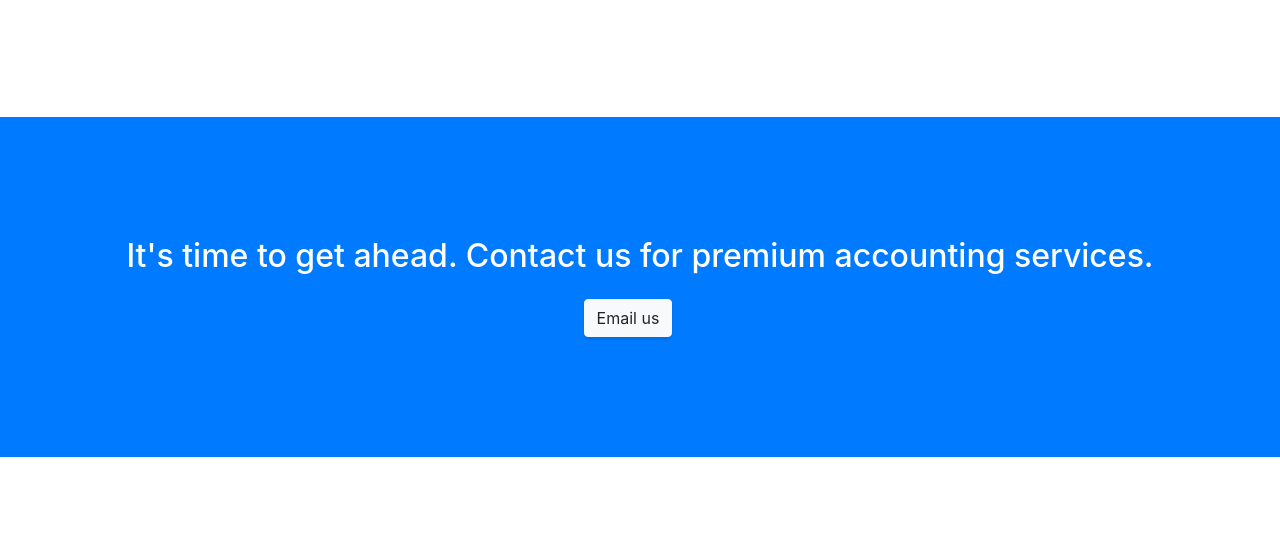
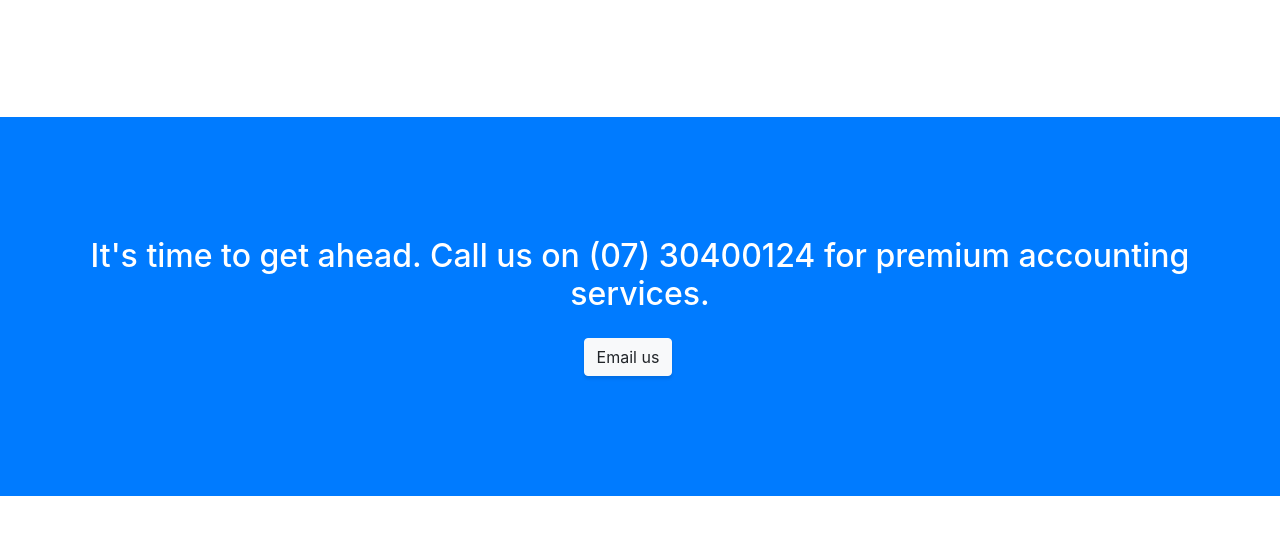
Before and after one commit to navdeep1990848/mlsaus, a website with bundled scripts: page index.html in a window 1280 px wide. Shown: the part 4115-4649 px from the top of the page. Built offline with nearby package versions, Linux system fonts and the light colour scheme.

Commit message:
contact number added

```diff
--- a/index.html
+++ b/index.html
@@ -217,7 +217,7 @@
   <!-- Call to Action -->
   <section class="content-section bg-primary text-white">
     <div class="container text-center">
-      <h2 class="mb-4">It's time to get ahead. Contact us for premium accounting services.
+      <h2 class="mb-4">It's time to get ahead. Call us on (07) 30400124 for premium accounting services.
       </h2>
       <a href="mailto:info@mlsaudits.com.au" class="btn btn-xl btn-light mr-4">Email us</a>
 
```
Also changed, not shown: 1 other file.
